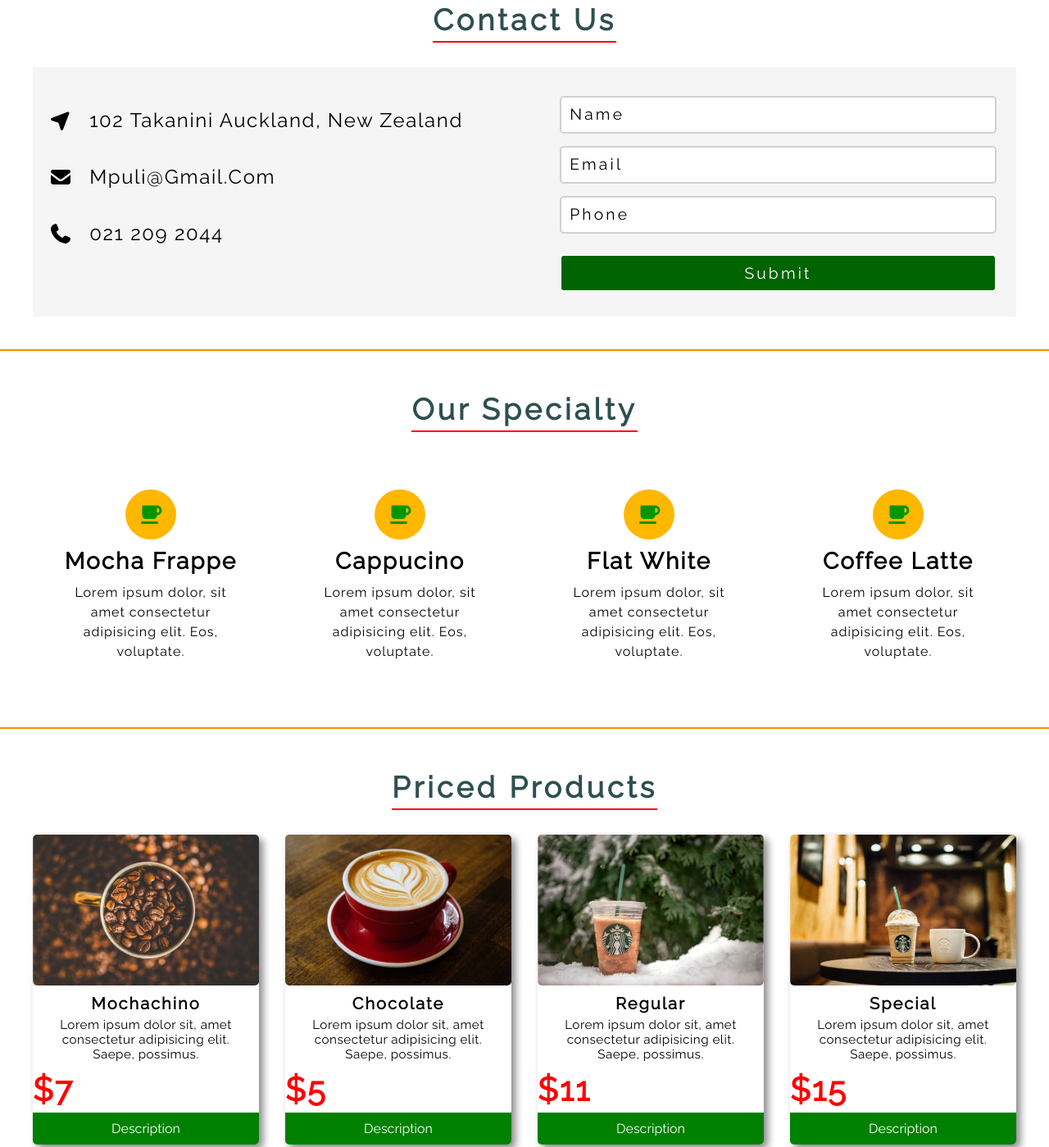
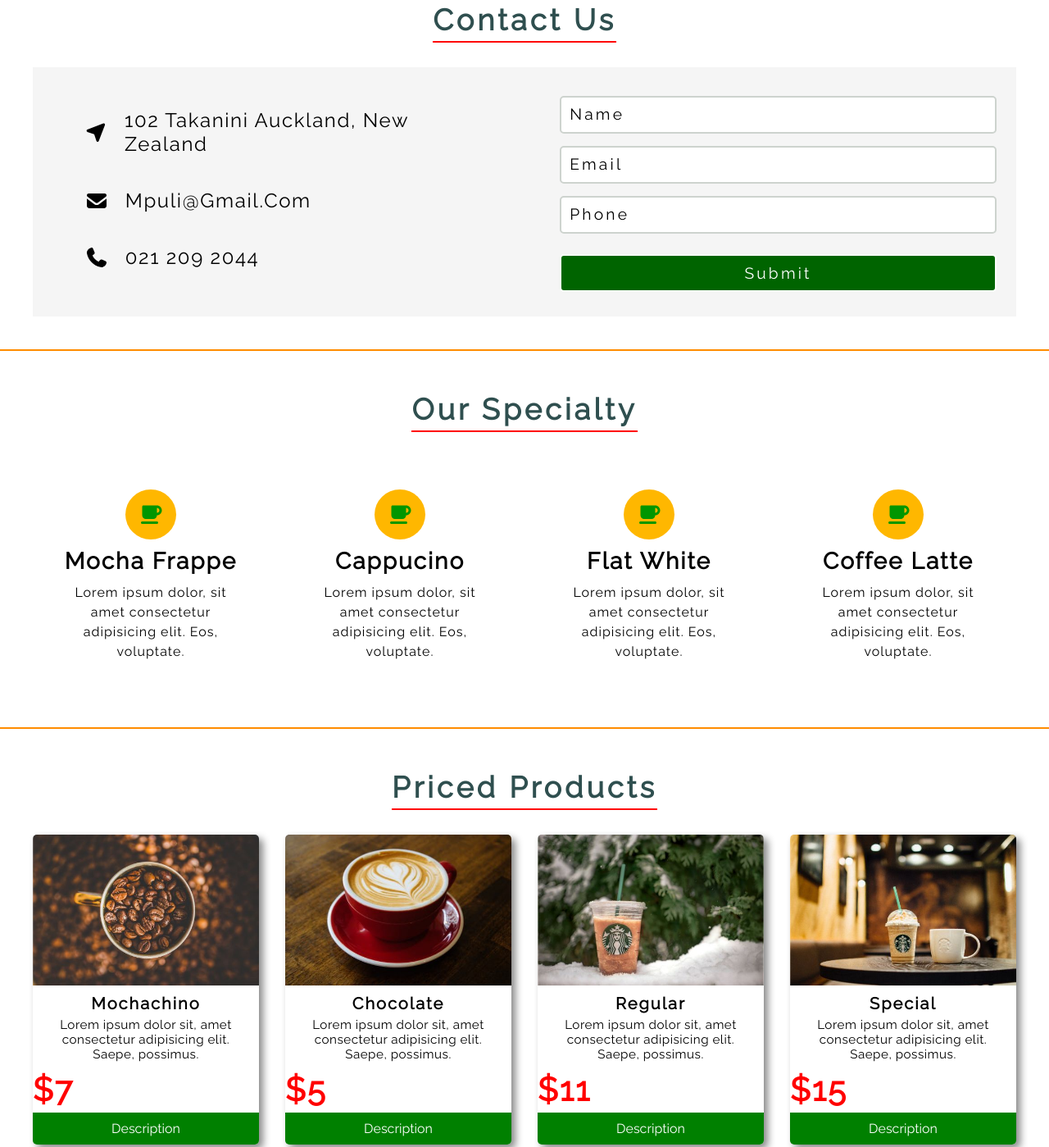
Before and after one commit to avede/mhelody-s-cafe, a plain HTML site: page index.html in a window 1280 px wide. Shown: the part 2050-3449 px from the top of the page at 82% size. Drawn offline with Linux system fonts and the light colour scheme.

Commit message:
contact and img update

```diff
--- a/style.css
+++ b/style.css
@@ -228,6 +228,7 @@ h1 {
 }
 .contact-info div {
   margin: 2.5rem auto;
+  width: 85%;
 }
 .contact-address {
   display: flex;
@@ -349,7 +350,8 @@ h1 {
 }
 .priced-img {
   object-fit: cover;
-  border-radius: 5px;
+  border-top-left-radius: 5px;
+  border-top-right-radius: 5px;
   background-size: cover;
   background-position: center;
   display: block;
```
